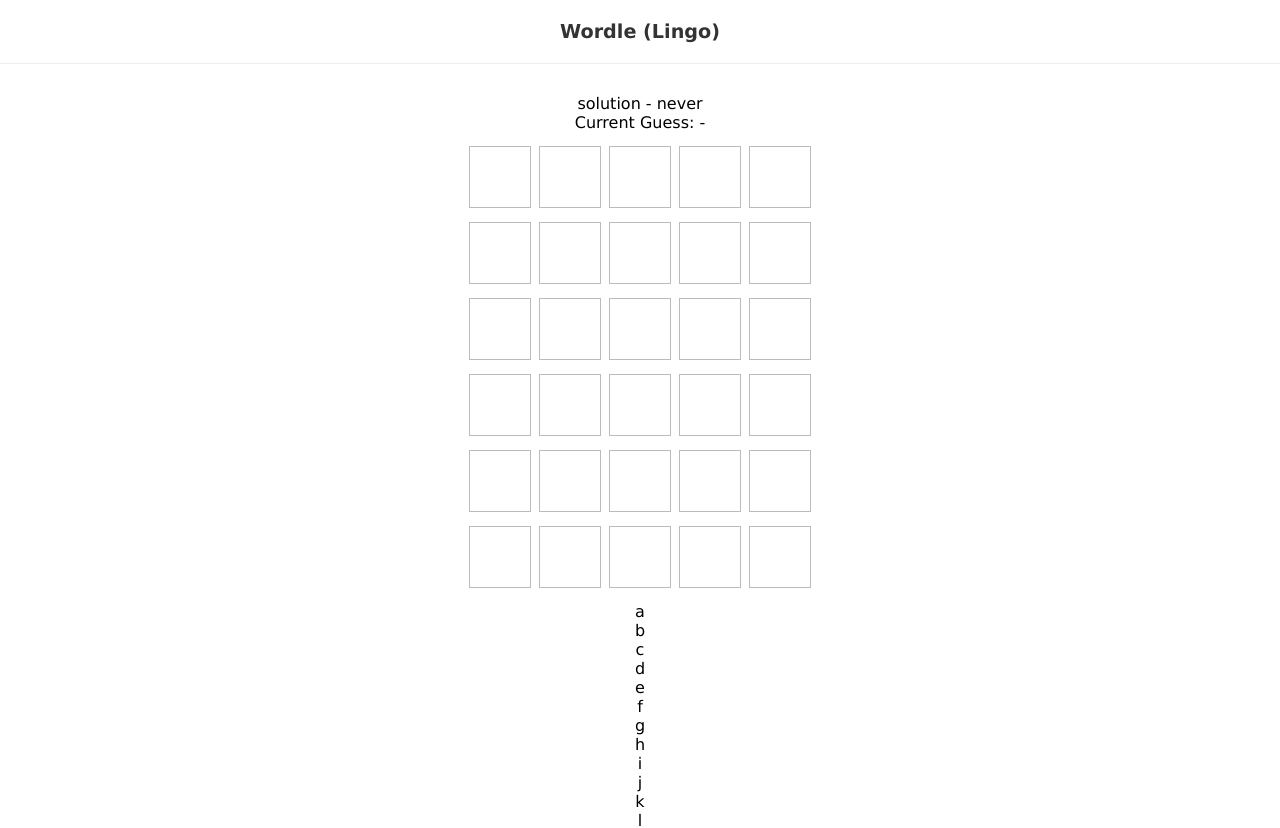
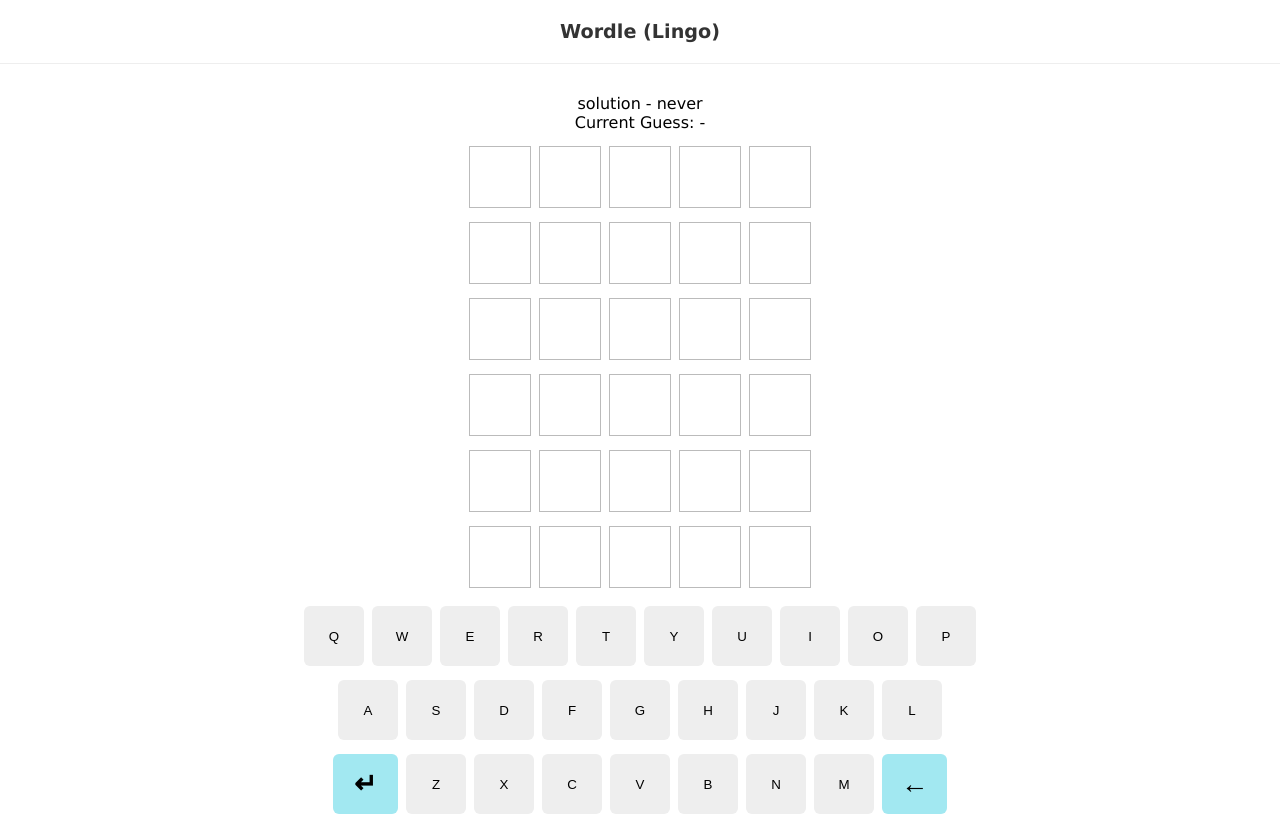
Before and after one commit to ZLouisMiguel/wordle-clone, a React (Vite) app: page / in a window 1280 px wide. Shown: the top 828 px of the page. Built offline with nearby package versions, Linux system fonts and the light colour scheme; data requests are answered from the project's data file.

Commit message:
Refactored keypad to handle the full range for the handleKeyUp function

```diff
--- a/src/components/Keypad.jsx
+++ b/src/components/Keypad.jsx
@@ -1,26 +1,29 @@
-import { useState, useEffect } from "react";
+const Keypad = ({ usedKeys, handleKeyUp }) => {
+  const KEYS = [
+    "q,w,e,r,t,y,u,i,o,p",
+    "a,s,d,f,g,h,j,k,l",
+    "↵,z,x,c,v,b,n,m,←",
+  ];
 
-const Keypad = ({ usedKeys }) => {
-  const [letters, setLetters] = useState(null);
-  useEffect(() => {
-    fetch("http://localhost:3001/letters")
-      .then((res) => res.json())
-      .then((json) => {
-        setLetters(json);
-      });
-  }, []);
   return (
     <div className="keypad">
-      {letters &&
-        letters.map((letter) => {
-          const color = usedKeys[letter.key];
-          return (
-            <div key={letter.key} className={color}>
-              {" "}
-              {letter.key}
-            </div>
-          );
-        })}
+      {KEYS.map((row, i) => (
+        <div key={i} className="keypad-row">
+          {row.split(",").map((letter) => {
+            const color = usedKeys[letter];
+            const isSpecial = letter === "↵" || letter === "←";
+            return (
+              <button
+                key={letter}
+                className={isSpecial ? "special-key" : color}
+                onClick={() => handleKeyUp({ key: letter })}
+              >
+                {letter}
+              </button>
+            );
+          })}
+        </div>
+      ))}
     </div>
   );
 };
```
